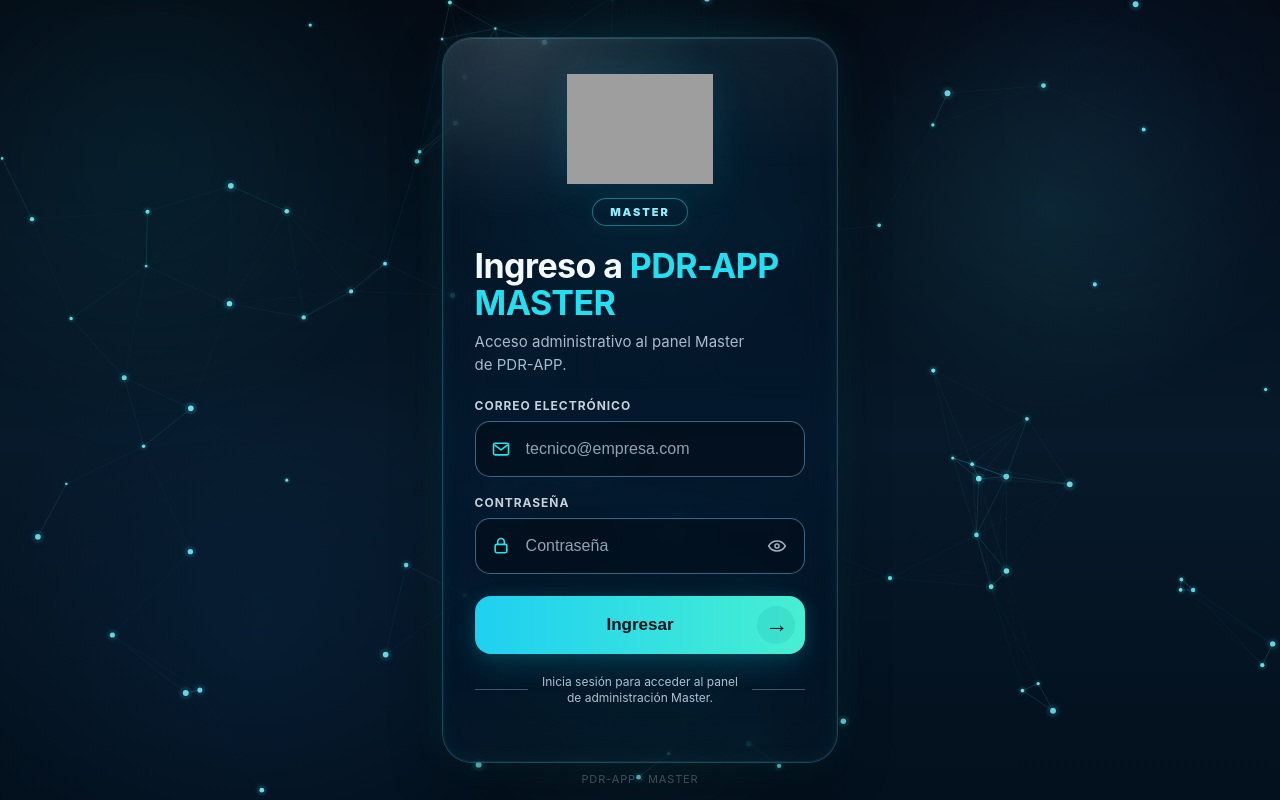
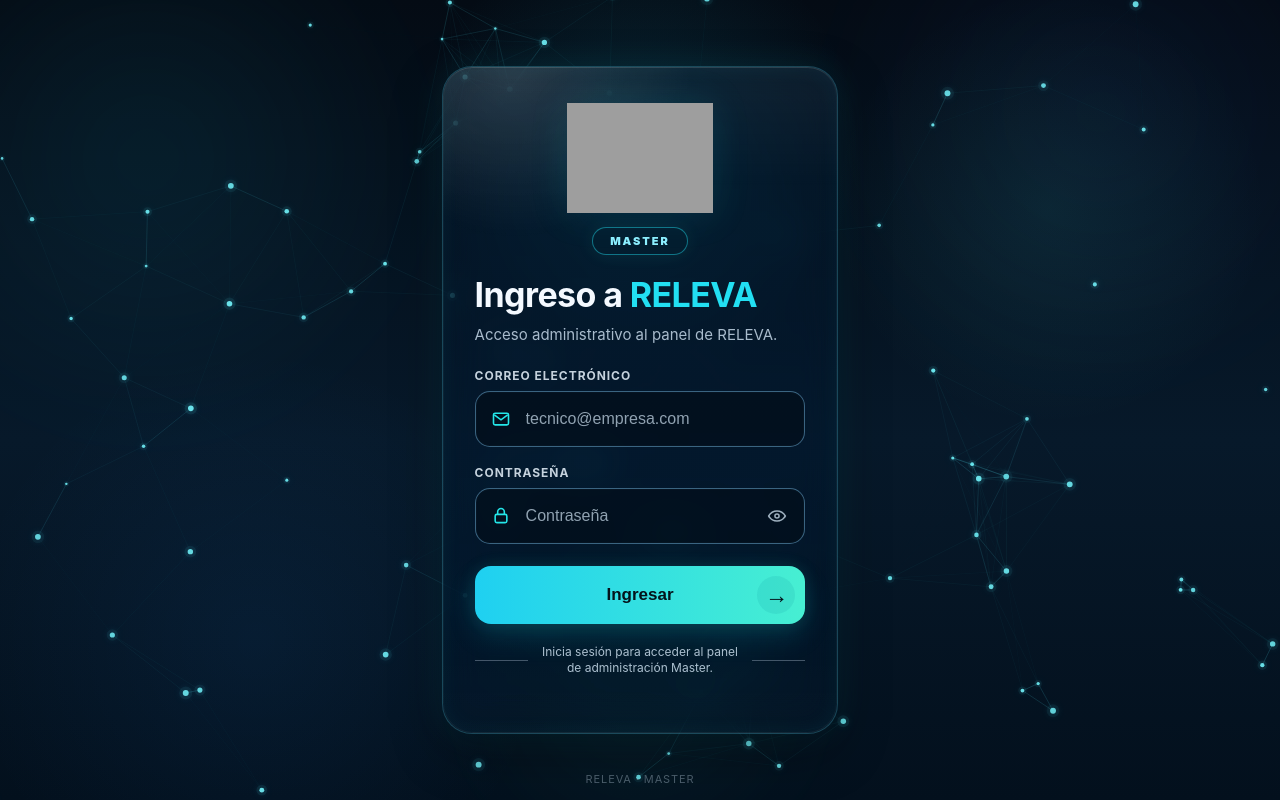
Before and after one commit to CACG1022/PDR-APP, a plain HTML site: page MAPPING/login_master.html in a window 1280 px wide. Drawn offline with nearby package versions, Linux system fonts and the light colour scheme; grey boxes are pictures that could not be loaded.

Commit message:
Update login_master.html

```diff
--- a/MAPPING/login_master.html
+++ b/MAPPING/login_master.html
@@ -4,7 +4,7 @@
 <meta charset="UTF-8" />
 <meta name="viewport" content="width=device-width, initial-scale=1, viewport-fit=cover" />
 <meta name="theme-color" content="#07111d" />
-<title>PDR-APP | Login Master</title>
+<title>RELEVA | Acceso administrativo</title>
 
 <style>
   :root{
@@ -562,8 +562,8 @@
         <div class="brand">
           <img
             class="brand-logo-real"
-            src="https://static.wixstatic.com/media/63e6ec_6f519a0e397d4f6fbe3f82ce81606614~mv2.png/v1/fill/w_529,h_173,al_c,q_85,usm_0.66_1.00_0.01,enc_auto/PDR-1.png"
-            alt="PDR-APP"
+            src="https://static.wixstatic.com/media/63e6ec_ed565acf4e4e4b02b7718e378e331c61~mv2.png/v1/fill/w_600,h_200,al_c,q_85,usm_0.66_1.00_0.01,enc_avif,quality_auto/RELEVA%20V3%20BLANCO.png"
+            alt="RELEVA"
             loading="eager"
             referrerpolicy="no-referrer"
           />
@@ -571,8 +571,8 @@
         </div>
 
         <div class="heading">
-          <h2>Ingreso a <span>PDR-APP MASTER</span></h2>
-          <p>Acceso administrativo al panel Master<br>de PDR-APP.</p>
+          <h2>Ingreso a <span>RELEVA</span></h2>
+          <p>Acceso administrativo al panel de RELEVA.</p>
         </div>
 
         <form id="loginForm">
@@ -618,7 +618,7 @@
       </section>
     </div>
 
-    <div class="footer-note">PDR-APP · MASTER</div>
+    <div class="footer-note">RELEVA · MASTER</div>
   </main>
 
 <script src="https://cdn.jsdelivr.net/npm/@supabase/supabase-js@2"></script>
@@ -698,7 +698,7 @@
     try{
       const {data,error}=await authSb.auth.signInWithPassword({email,password});
       if(error)throw error;
-      if(!data?.user)throw new Error('Supabase no devolvió un usuario válido.');
+      if(!data?.user)throw new Error('La base de datos no devolvió un usuario válido.');
 
       if(LOGIN_MODE==='MASTER')await validarMaster(data.user);
 
```
